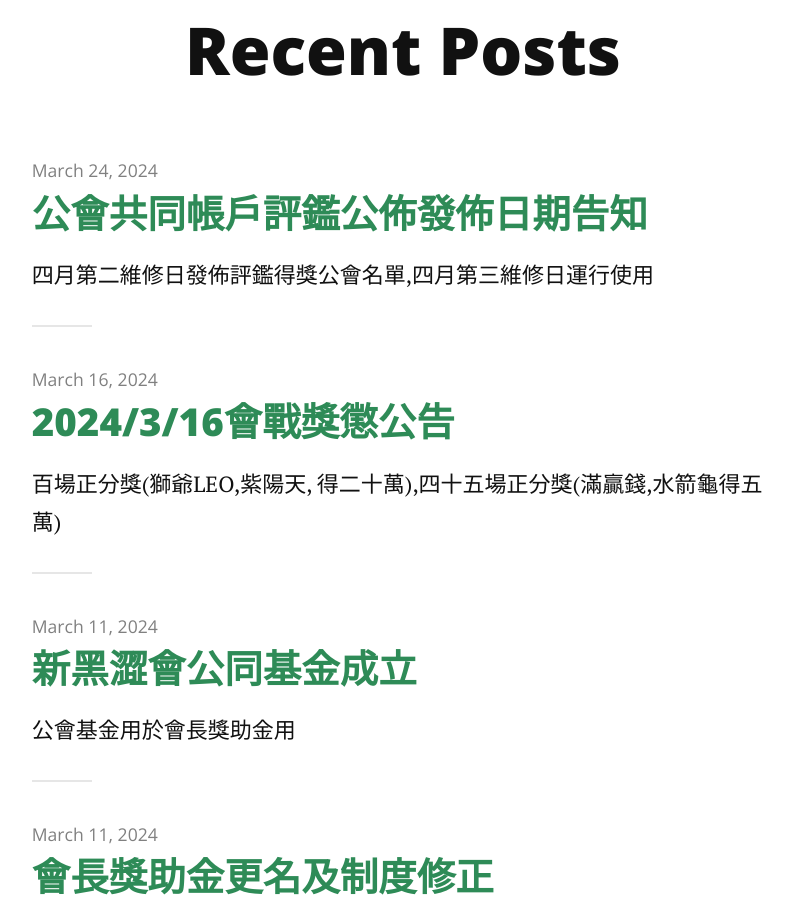
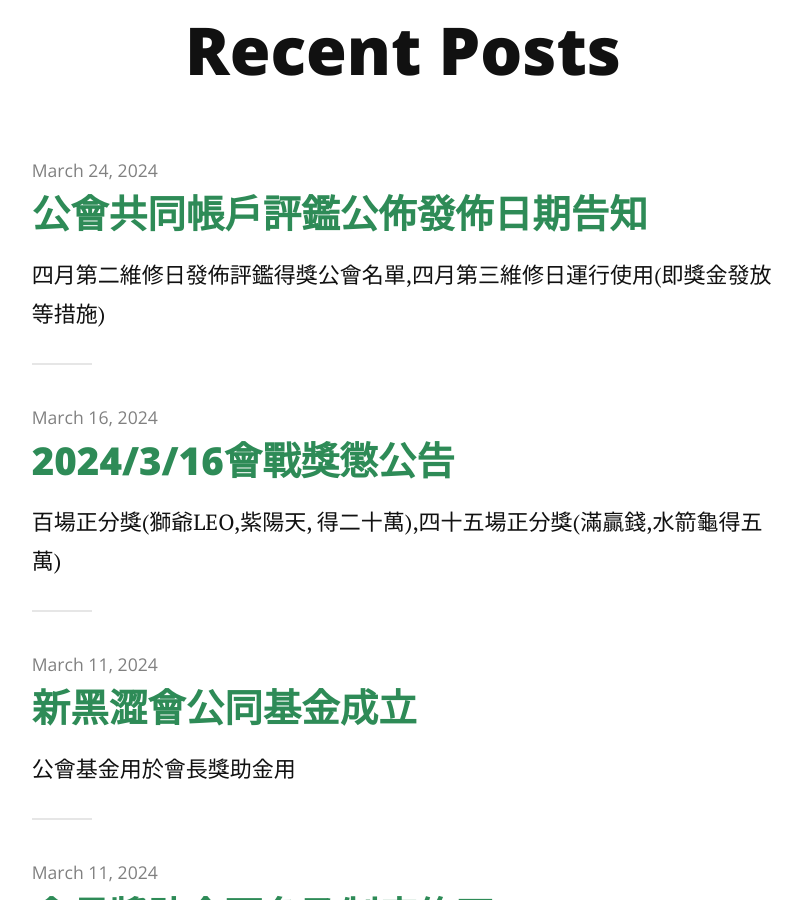
Before and after one commit to jetbomb2012/beloved, a Jekyll site: the page built from index.html, in a window 1280 px wide and 900 px high, scrolled down 347 px. Shown: the whole window, without its empty margins (237-1039 px from the left). Built offline with Jekyll 4.4.1, drawn with Linux system fonts in a browser that asks for light colours; nearby versions of some CDN libraries; the list of posts is cut into pages by our own code.

Commit message:
Update 2014-03-24-party-accoun.markdown

```diff
--- a/_posts/2014-03-24-party-accoun.markdown
+++ b/_posts/2014-03-24-party-accoun.markdown
@@ -2,7 +2,7 @@
 layout: post
 title:  "公會共同帳戶評鑑公佈發佈日期告知"
 date:   2024-3-24
-description: 四月第二維修日發佈評鑑得獎公會名單,四月第三維修日運行使用
+description: 四月第二維修日發佈評鑑得獎公會名單,四月第三維修日運行使用(即獎金發放等措施)
 
 
 
```
